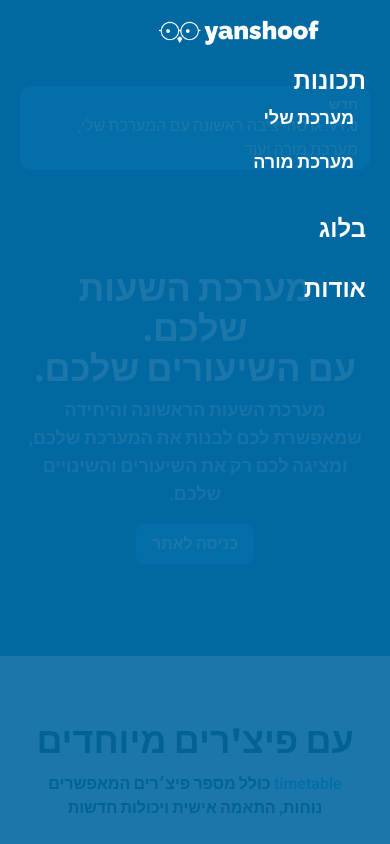
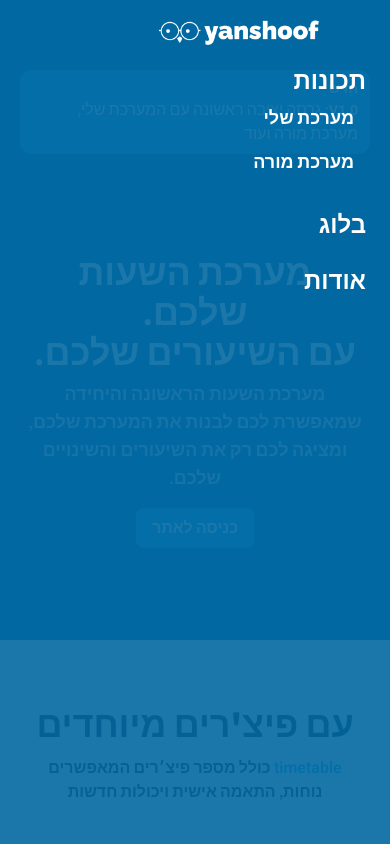
Before and after one commit to yanshoof-app/marketing, a Next.js app: page / in a window 390 px wide. Both pictures are taken after a click on the button 348 px from the left and 32 px from the top of the page. Shown: the top 844 px of the page. Built offline with nearby package versions, Linux system fonts and the light colour scheme; some icons are missing.

Commit message:
MOBILE: Blog

```diff
--- a/components/ui/Navbar/DropdownNavLink.tsx
+++ b/components/ui/Navbar/DropdownNavLink.tsx
@@ -49,12 +49,18 @@ export function ClickableNavLink({ label, to }: MultipleNavLinkProps) {
       className="w-full px-3 py-2 hover:text-primary-500"
       onClick={() => to.ref.current.scrollIntoView()}
     >
-      <p className={`font-semibold text-md cursor-pointer w-full`}>{label}</p>
+      <p className={`sm:font-semibold font-bold text-md cursor-pointer w-full`}>
+        {label}
+      </p>
     </a>
   ) : (
     <Link href={to.link} passHref>
       <a className="w-full px-3 py-2 hover:text-primary-500">
-        <p className={`font-semibold text-md cursor-pointer w-full`}>{label}</p>
+        <p
+          className={`sm:font-semibold font-bold text-md cursor-pointer w-full`}
+        >
+          {label}
+        </p>
       </a>
     </Link>
   )
--- a/components/ui/Navbar/index.tsx
+++ b/components/ui/Navbar/index.tsx
@@ -22,9 +22,8 @@ export default function Navbar({ className = '' }: { className? }) {
   const [opened, setOpened] = useState(false)
 
   return (
-    <>
     <nav
-        className={`flex sm:h-16 sm:sticky sm:gap-0 gap-3 fixed h-16 top-0 right-0 justify-center items-center bg-white dark:bg-slate-850 dark:text-white sm:w-full w-screen z-50 m-0 sm:p-0 px-6 ${
+      className={`flex sm:h-16 sticky sm:gap-0 gap-3 h-16 top-0 right-0 justify-center items-center bg-white dark:bg-slate-850 dark:text-white sm:w-full w-screen z-50 m-0 sm:p-0 px-6 ${
         active && 'text-white !bg-primary-700/90 backdrop-blur-sm'
       } ${className}`}
     >
@@ -42,8 +41,10 @@ export default function Navbar({ className = '' }: { className? }) {
         </Link>
         <div
           className={`sm:flex sm:relative absolute sm:top-0 top-16 w-screen h-screen sm:w-auto sm:h-auto right-0 px-6 ${
-              active ? 'bg-primary-700/90 backdrop-blur-sm' : 'bg-white'
-            } sm:!bg-transparent sm:flex-row flex-col gap-7 sm:backdrop-blur-none ${
+            active
+              ? 'bg-primary-700/90 backdrop-blur-sm'
+              : 'bg-white dark:bg-slate-850'
+          } sm:!bg-transparent sm:flex-row flex-col sm:gap-7 gap-6 sm:backdrop-blur-none ${
             opened ? 'flex' : 'hidden'
           }`}
         >
@@ -69,6 +70,5 @@ export default function Navbar({ className = '' }: { className? }) {
         </div>
       </div>
     </nav>
-    </>
   )
 }
--- a/pages/blog/[article].tsx
+++ b/pages/blog/[article].tsx
@@ -8,8 +8,8 @@ import path from 'path'
 const BlogArticale = (props) => {
   return (
     props.postInfo && (
-      <Layout className="flex flex-col justify-center items-center dark:text-white">
-        <Navbar className="border-b-[1px] border-gray-200 dark:border-gray-700" />
+      <Layout className="flex flex-col justify-center items-center sm:px-0 px-10 dark:text-white">
+        <Navbar className="sm:border-b-[1px] border-gray-200 dark:border-gray-700" />
         <div className="flex flex-col w-full max-w-3xl gap-8">
           <PostHead {...props.postInfo} />
           <PostBody body={props.post ? props.post : ''} />
--- a/pages/index.tsx
+++ b/pages/index.tsx
@@ -11,7 +11,7 @@ const Home: NextPage = () => {
   return (
     <Layout className="flex flex-col justify-center items-center bg-primary-700">
       <Navbar />
-      <div className="w-full sm:mt-0 mt-20 flex sm:px-0 px-5 h-24 justify-center items-center">
+      <div className="w-full flex sm:px-0 px-5 h-24 justify-center items-center">
         <Updates />
       </div>
       <FirstHome />
```
Lines whose indentation alone changed are shown as unchanged.
